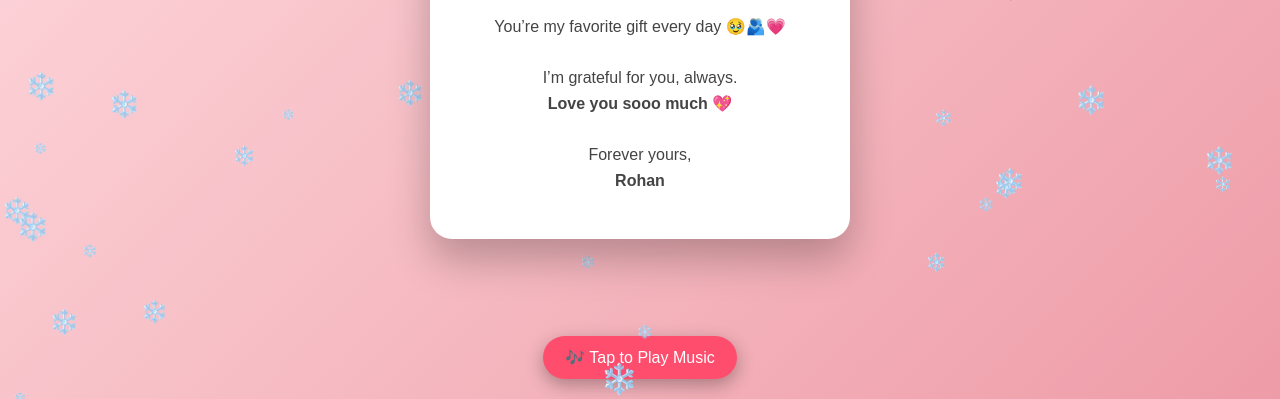
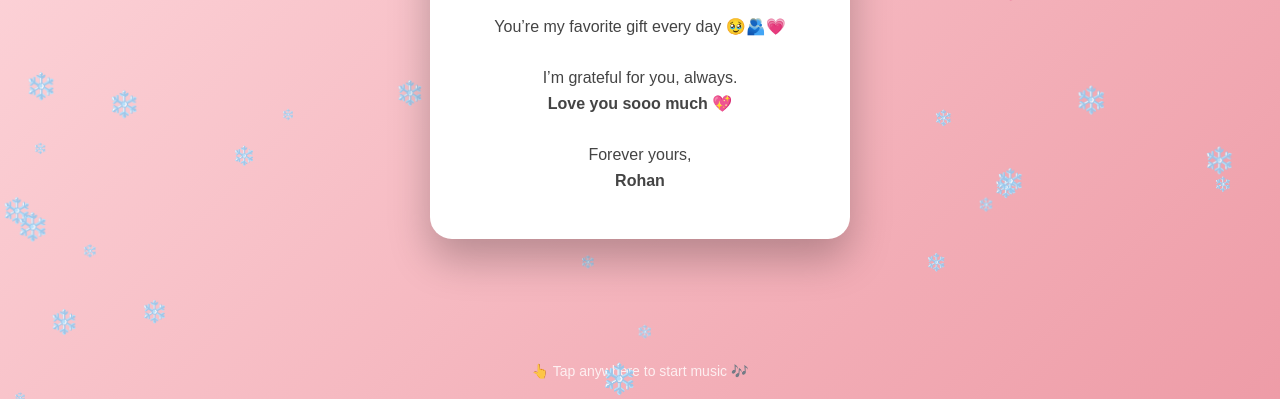
Before and after one commit to rohan0705/navya-christmas, a plain HTML site: page index.html in a window 1280 px wide. Shown: the part 401-800 px from the top of the page. Drawn offline with Linux system fonts and the light colour scheme.

Commit message:
Update index.html

```diff
--- a/index.html
+++ b/index.html
@@ -1,4 +1,4 @@
-<!DOCTYPE html>
+ <!DOCTYPE html>
 <html lang="en">
 <head>
 <meta charset="UTF-8">
@@ -88,22 +88,18 @@ p {
   to { transform: translateY(-120vh); opacity: 0; }
 }
 
-/* Music button */
-.music-btn {
+/* Tap hint */
+.tap-hint {
   position: fixed;
   bottom: 20px;
-  padding: 12px 22px;
-  border: none;
-  border-radius: 25px;
-  background: #ff4d6d;
+  font-size: 14px;
   color: white;
-  font-size: 16px;
-  box-shadow: 0 6px 18px rgba(0,0,0,0.3);
+  opacity: 0.8;
 }
 </style>
 </head>
 
-<body>
+<body onclick="startMusic()">
 
 <!-- Tamil romantic instrumental (En Jeevan vibe) -->
 <audio id="bgMusic" loop>
@@ -123,13 +119,19 @@ p {
   </p>
 </div>
 
-<!-- Tap to play music -->
-<button class="music-btn" onclick="playMusic()">🎶 Tap to Play Music</button>
+<div class="tap-hint">👆 Tap anywhere to start music 🎶</div>
 
 <script>
-// Play music (mobile safe)
-function playMusic() {
-  document.getElementById("bgMusic").play();
+let musicStarted = false;
+
+// Start music on first tap anywhere
+function startMusic() {
+  if (!musicStarted) {
+    const music = document.getElementById("bgMusic");
+    music.play().catch(() => {});
+    musicStarted = true;
+    document.querySelector(".tap-hint").style.display = "none";
+  }
 }
 
 // Snowfall
```
